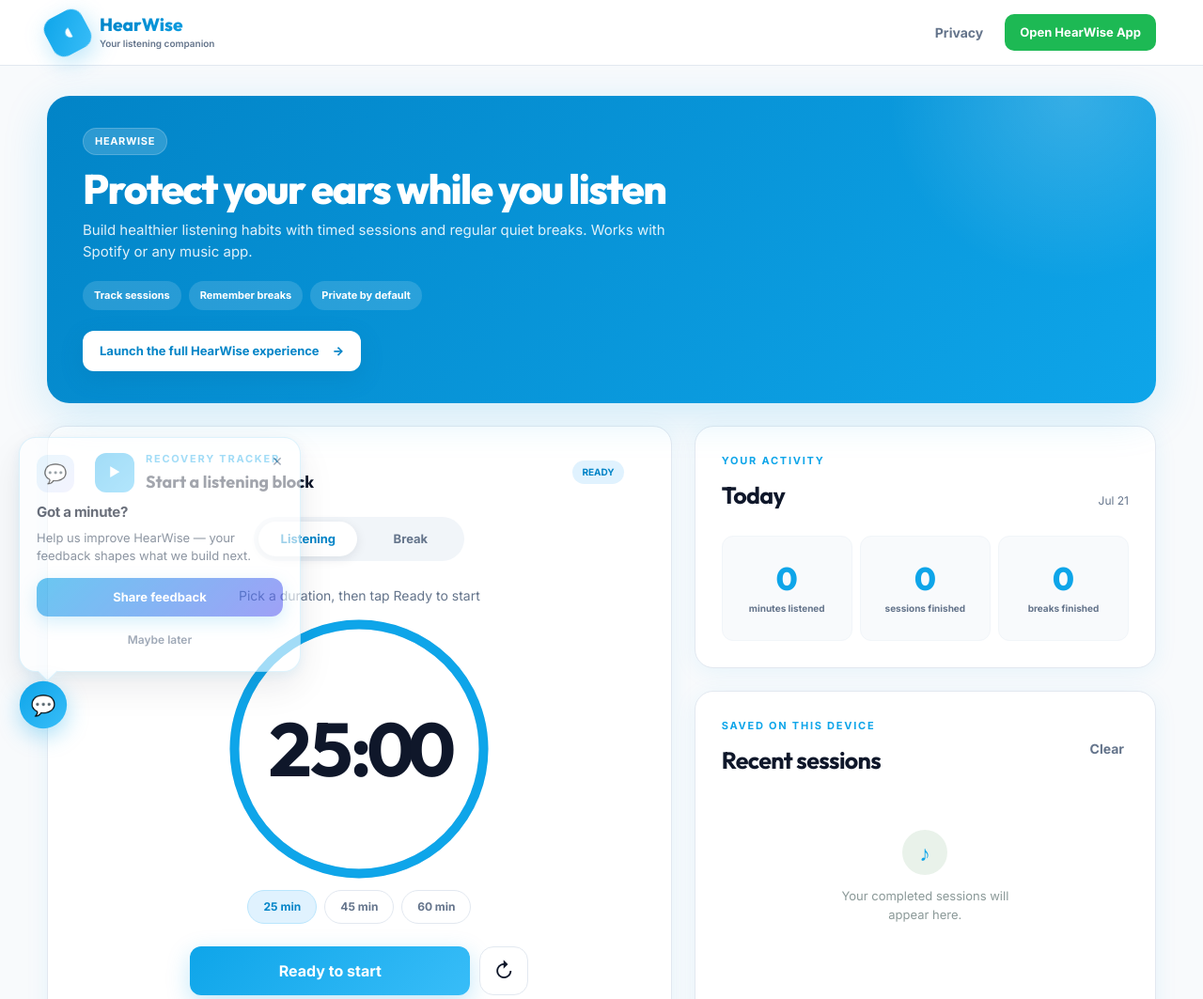
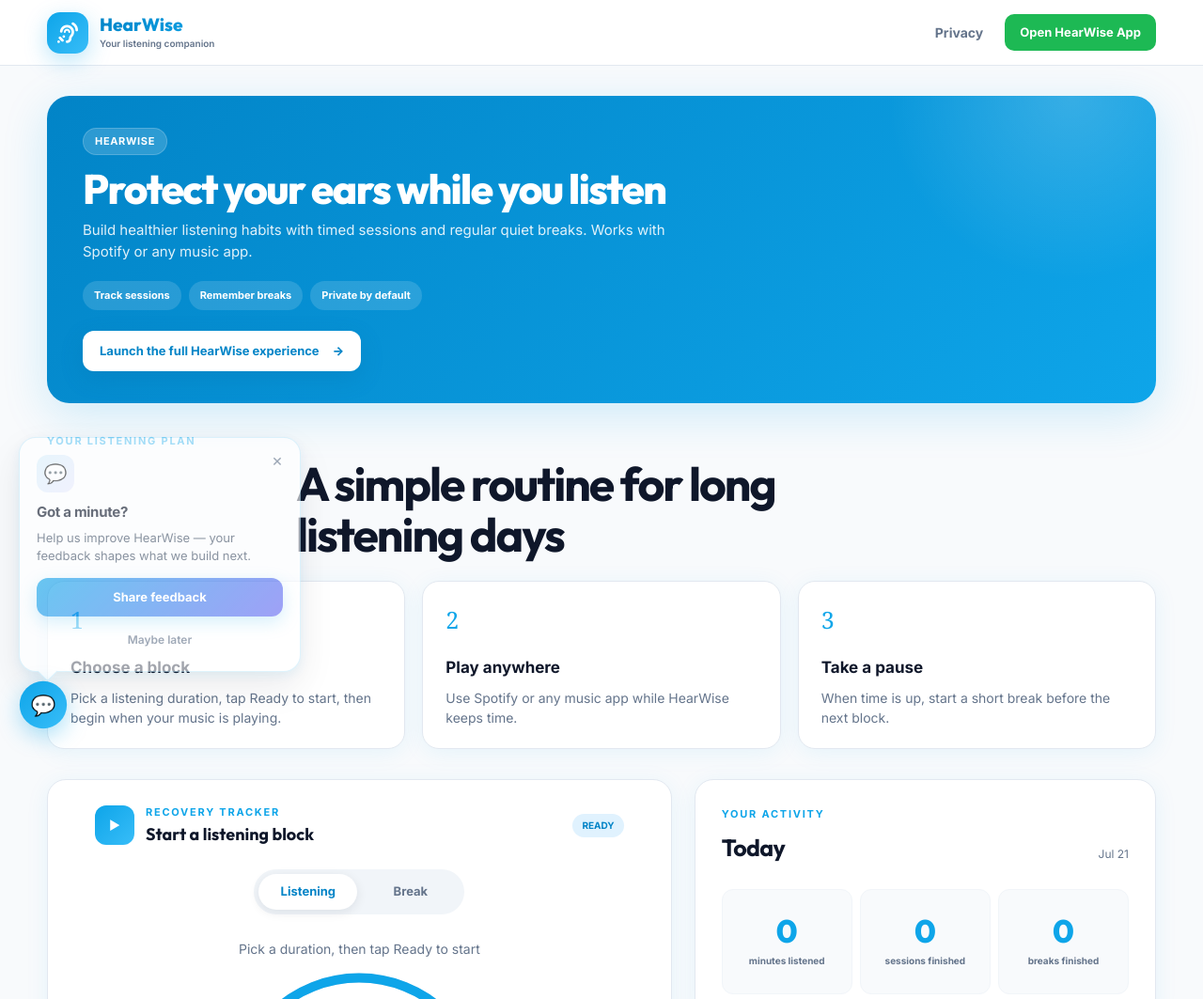
Before and after one commit to aishugogi11/hearwise, a website: page public/index.html in a window 1280 px wide. Shown: the top 1063 px of the page at 94% size. Drawn offline with Linux system fonts and the light colour scheme.

Commit message:
Update landing page ear logo and move listening plan below hero.
Match the app’s ear icon in the header and place the three-step listening plan directly under Protect your ears while you listen.

```diff
--- a/public/index.html
+++ b/public/index.html
@@ -9,13 +9,14 @@
   <link rel="preconnect" href="https://fonts.googleapis.com">
   <link rel="preconnect" href="https://fonts.gstatic.com" crossorigin>
   <link href="https://fonts.googleapis.com/css2?family=Inter:wght@400;500;600;700&family=Outfit:wght@500;600;700;800&display=swap" rel="stylesheet">
+  <link rel="stylesheet" href="https://cdnjs.cloudflare.com/ajax/libs/font-awesome/6.5.0/css/all.min.css">
   <link rel="stylesheet" href="./styles.css">
   <link rel="stylesheet" href="./feedback-widget.css">
 </head>
 <body>
   <header class="site-header">
     <a class="brand" href="./" aria-label="HearWise home">
-      <span class="brand-mark" aria-hidden="true">◖</span>
+      <span class="brand-mark" aria-hidden="true"><i class="fa-solid fa-ear-listen"></i></span>
       <span class="brand-copy"><strong>HearWise</strong><small>Your listening companion</small></span>
     </a>
     <nav class="header-actions" aria-label="Quick links">
@@ -37,6 +38,16 @@
         <span>Private by default</span>
       </div>
       <a class="hero-launch" href="./app/">Launch the full HearWise experience <span aria-hidden="true">→</span></a>
+    </section>
+
+    <section class="how-it-works how-it-works-intro">
+      <p class="eyebrow">Your listening plan</p>
+      <h2>A simple routine for long listening days</h2>
+      <div class="steps">
+        <article><span>1</span><h3>Choose a block</h3><p>Pick a listening duration, tap Ready to start, then begin when your music is playing.</p></article>
+        <article><span>2</span><h3>Play anywhere</h3><p>Use Spotify or any music app while HearWise keeps time.</p></article>
+        <article><span>3</span><h3>Take a pause</h3><p>When time is up, start a short break before the next block.</p></article>
+      </div>
     </section>
 
     <section class="app-grid" aria-label="Listening timer">
@@ -131,16 +142,6 @@
       </aside>
     </section>
 
-    <section class="how-it-works">
-      <p class="eyebrow">Your listening plan</p>
-      <h2>A simple routine for long listening days</h2>
-      <div class="steps">
-        <article><span>1</span><h3>Choose a block</h3><p>Pick a listening duration, tap Ready to start, then begin when your music is playing.</p></article>
-        <article><span>2</span><h3>Play anywhere</h3><p>Use Spotify or any music app while HearWise keeps time.</p></article>
-        <article><span>3</span><h3>Take a pause</h3><p>When time is up, start a short break before the next block.</p></article>
-      </div>
-    </section>
-
     <section class="wellness-note">
       <h2>A timer, not a medical test</h2>
       <p>HearWise records time and the volume label you choose. It does not measure sound pressure, diagnose hearing loss, or replace advice from a hearing professional. If you notice ringing, pain, muffled hearing, or sudden changes, stop listening and seek appropriate care.</p>
--- a/public/styles.css
+++ b/public/styles.css
@@ -54,15 +54,15 @@
 .brand-mark {
   width: 44px;
   height: 44px;
-  display: grid;
-  place-items: center;
-  color: white;
+  display: flex;
+  align-items: center;
+  justify-content: center;
+  flex-shrink: 0;
+  color: #fff;
   background: linear-gradient(135deg, #0ea5e9, #38bdf8);
-  border-radius: 13px;
+  border-radius: 14px;
   box-shadow: 0 8px 24px rgba(14, 165, 233, 0.28);
-  font-family: Outfit, sans-serif;
-  font-size: 25px;
-  transform: rotate(-28deg);
+  font-size: 22px;
 }
 
 .brand-copy { display: flex; flex-direction: column; line-height: 1.15; }
@@ -579,6 +579,31 @@
   text-align: center;
 }
 
+.how-it-works-intro {
+  margin: 0 0 28px;
+  padding: 8px 0 4px;
+  text-align: left;
+}
+
+.how-it-works-intro > h2 {
+  max-width: none;
+  margin: 0;
+  font-size: clamp(26px, 4vw, 34px);
+}
+
+.how-it-works-intro .steps {
+  margin-top: 22px;
+}
+
+.how-it-works-intro .steps article {
+  padding: 22px 24px;
+  border: 1px solid var(--line);
+  border-radius: 18px;
+  border-top: 1px solid var(--line);
+  background: var(--card);
+  box-shadow: var(--shadow);
+}
+
 .how-it-works > h2 {
   max-width: 650px;
   margin: 0 auto;
@@ -747,7 +772,8 @@
   .stat strong { font-size: 29px; }
   .volume-field { flex-direction: column; align-items: stretch; }
   .volume-note { text-align: center; }
-  .how-it-works { padding-top: 85px; }
+  .how-it-works:not(.how-it-works-intro) { padding-top: 85px; }
+  .how-it-works-intro .steps article { padding: 20px 18px; }
   footer { align-items: flex-start; gap: 15px; }
 }
 
```
